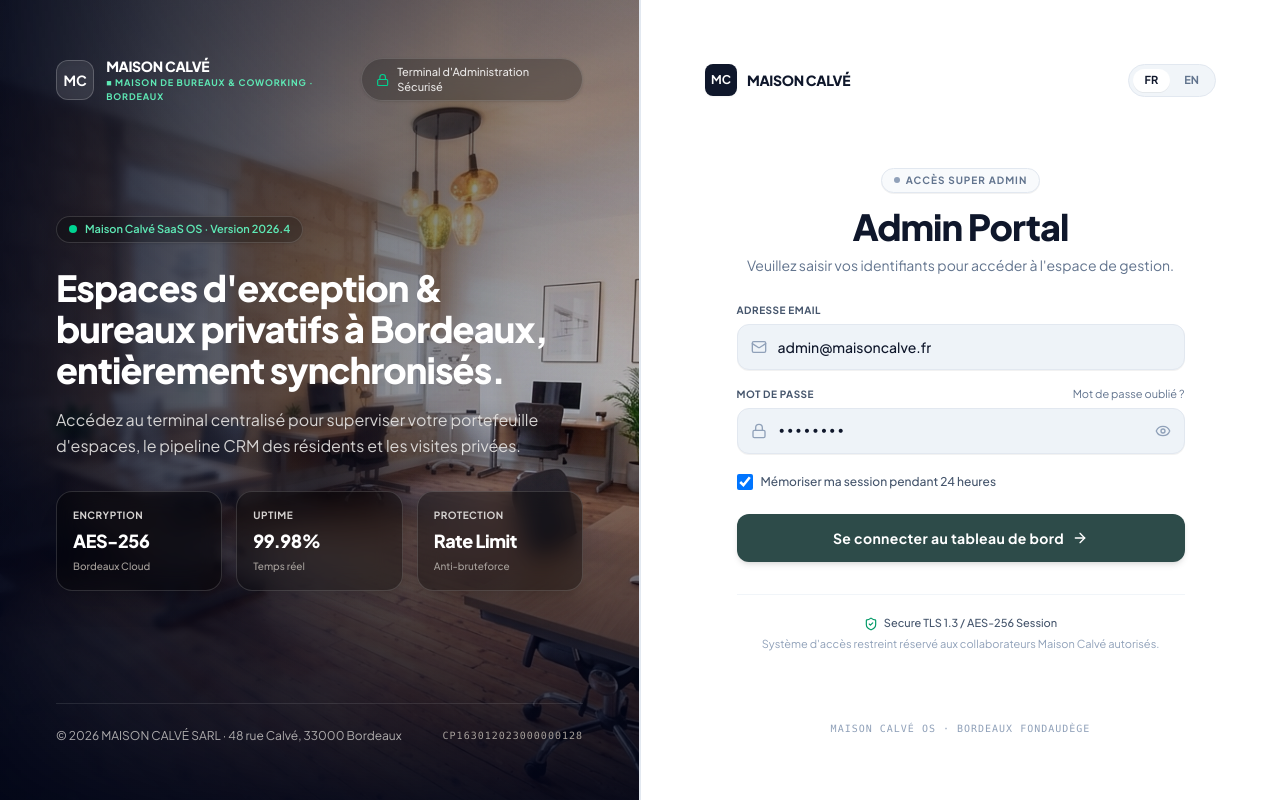
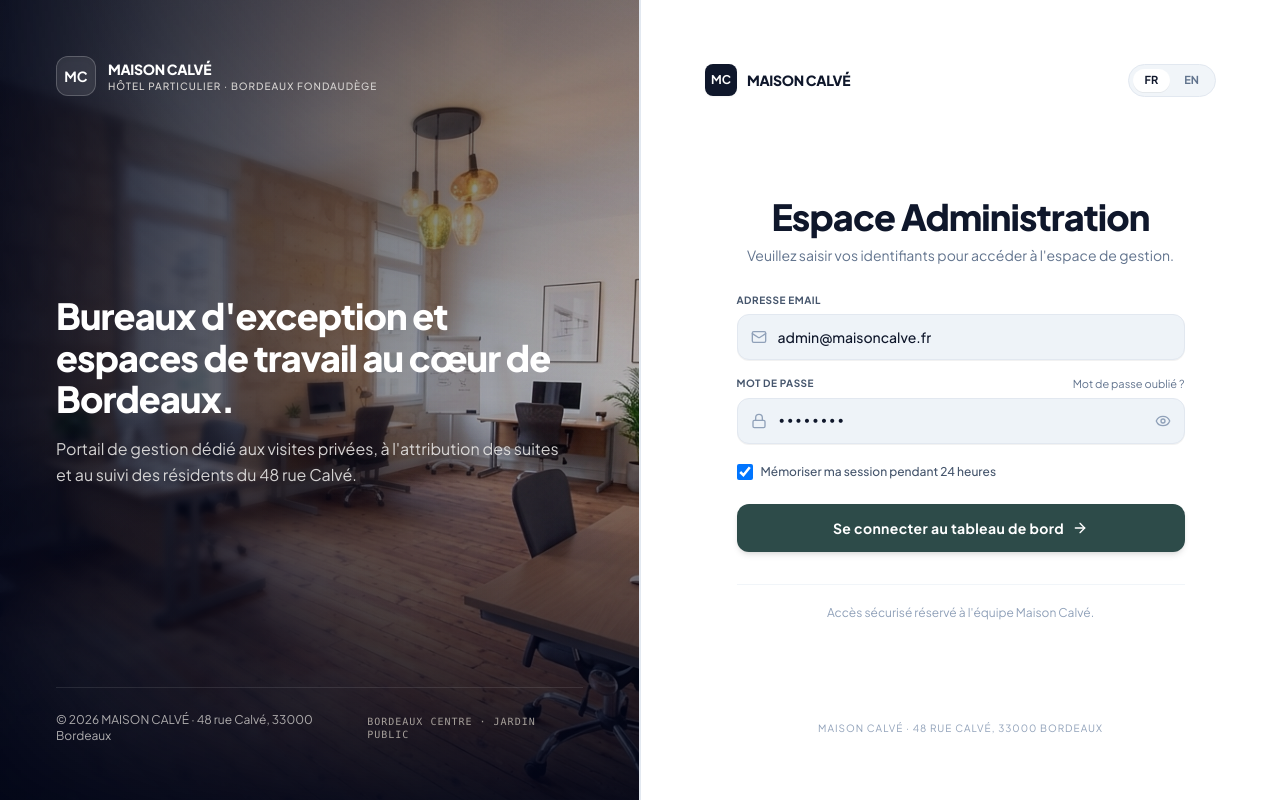
Before and after one commit to RafiMohammadHasib/Maison-Calv-, a Next.js app: page /admin/login in a window 1280 px wide. Built offline with nearby package versions, Linux system fonts and the light colour scheme.

Commit message:
refactor: remove pseudo-tech badges and AI copy across admin portal

```diff
--- a/src/app/admin/login/page.tsx
+++ b/src/app/admin/login/page.tsx
@@ -9,14 +9,8 @@ import {
   Mail,
   Eye,
   EyeOff,
-  ShieldCheck,
   ArrowRight,
-  Server,
-  Activity,
-  KeyRound,
-  CheckCircle2,
-  AlertCircle,
-  Building2
+  AlertCircle
 } from "lucide-react";
 import { useLanguage } from "@/lib/languageContext";
 
@@ -113,84 +107,33 @@ export default function AdminLoginPage() {
               <div className="text-sm font-extrabold tracking-tight text-white flex items-center gap-2">
                 <span>MAISON CALVÉ</span>
               </div>
-              <p className="text-[9px] uppercase font-bold tracking-widest text-emerald-300">
-                ■ MAISON DE BUREAUX &amp; COWORKING · BORDEAUX
+              <p className="text-[10px] uppercase font-medium tracking-widest text-stone-300">
+                Hôtel Particulier · Bordeaux Fondaudège
               </p>
             </div>
-          </div>
-
-          <div className="inline-flex items-center gap-2 px-3.5 py-1.5 rounded-full bg-black/25 backdrop-blur-md border border-white/15 text-xs text-stone-200 shadow-sm">
-            <Lock className="w-3.5 h-3.5 text-emerald-400" />
-            <span className="font-medium text-[11px]">
-              {language === "fr" ? "Terminal d'Administration Sécurisé" : "Secure Administration Terminal"}
-            </span>
           </div>
         </div>
 
         {/* Hero Narrative in Left Pane */}
         <div className="relative z-10 my-auto py-12 max-w-xl">
-          <div className="inline-flex items-center gap-2 px-3 py-1 rounded-full bg-black/25 backdrop-blur-md border border-white/15 text-[11px] font-semibold text-emerald-300 mb-6 shadow-sm">
-            <span className="w-2 h-2 rounded-full bg-emerald-400" />
-            <span>Maison Calvé SaaS OS · Version 2026.4</span>
-          </div>
-
           <h1 className="text-3xl xl:text-4xl 2xl:text-5xl font-extrabold text-white tracking-tight leading-[1.15]">
             {language === "fr"
-              ? "Espaces d'exception & bureaux privatifs à Bordeaux, entièrement synchronisés."
-              : "Exceptional Bordeaux property management, fully synchronized."}
+              ? "Bureaux d'exception et espaces de travail au cœur de Bordeaux."
+              : "Exceptional private offices and workspaces in the heart of Bordeaux."}
           </h1>
 
           <p className="mt-4 text-sm xl:text-base text-stone-200/90 leading-relaxed max-w-lg font-normal">
             {language === "fr"
-              ? "Accédez au terminal centralisé pour superviser votre portefeuille d'espaces, le pipeline CRM des résidents et les visites privées."
-              : "Access the centralized terminal to manage your portfolio, owner & tenant CRM pipelines, and digital real estate assets."}
+              ? "Portail de gestion dédié aux visites privées, à l'attribution des suites et au suivi des résidents du 48 rue Calvé."
+              : "Dedicated management portal for private visits, suite allocations, and resident hospitality at 48 rue Calvé."}
           </p>
-
-          {/* 3 Metrics Glass Cards (Matching Reference Image) */}
-          <div className="grid grid-cols-3 gap-3.5 pt-8">
-            <div className="p-4 rounded-2xl bg-black/35 backdrop-blur-md border border-white/15 space-y-1 shadow-xl hover:border-white/25 transition-all">
-              <div className="text-stone-300 text-[10px] font-bold uppercase tracking-wider">
-                ENCRYPTION
-              </div>
-              <div className="text-base xl:text-lg font-black text-white tracking-tight">
-                AES-256
-              </div>
-              <div className="text-[10px] text-stone-400 font-medium">
-                Bordeaux Cloud
-              </div>
-            </div>
-
-            <div className="p-4 rounded-2xl bg-black/35 backdrop-blur-md border border-white/15 space-y-1 shadow-xl hover:border-white/25 transition-all">
-              <div className="text-stone-300 text-[10px] font-bold uppercase tracking-wider">
-                UPTIME
-              </div>
-              <div className="text-base xl:text-lg font-black text-white tracking-tight">
-                99.98%
-              </div>
-              <div className="text-[10px] text-stone-400 font-medium">
-                {language === "fr" ? "Temps réel" : "Real-time"}
-              </div>
-            </div>
-
-            <div className="p-4 rounded-2xl bg-black/35 backdrop-blur-md border border-white/15 space-y-1 shadow-xl hover:border-white/25 transition-all">
-              <div className="text-stone-300 text-[10px] font-bold uppercase tracking-wider">
-                PROTECTION
-              </div>
-              <div className="text-base xl:text-lg font-black text-white tracking-tight">
-                Rate Limit
-              </div>
-              <div className="text-[10px] text-stone-400 font-medium">
-                Anti-bruteforce
-              </div>
-            </div>
-          </div>
         </div>
 
         {/* Bottom Legal Notice in Left Pane */}
         <div className="relative z-10 flex items-center justify-between text-xs text-stone-300/80 pt-6 border-t border-white/10">
-          <div>© 2026 MAISON CALVÉ SARL · 48 rue Calvé, 33000 Bordeaux</div>
+          <div>© {new Date().getFullYear()} MAISON CALVÉ · 48 rue Calvé, 33000 Bordeaux</div>
           <div className="text-[10px] tracking-widest uppercase font-mono text-stone-400">
-            CP163012023000000128
+            BORDEAUX CENTRE · JARDIN PUBLIC
           </div>
         </div>
       </div>
@@ -241,13 +184,8 @@ export default function AdminLoginPage() {
         <div className="w-full max-w-sm sm:max-w-md mx-auto my-auto py-8">
           {/* Header */}
           <div className="text-center mb-7">
-            <div className="inline-flex items-center gap-1.5 px-3 py-1 rounded-full border border-slate-200 bg-slate-50 text-[10px] font-bold uppercase tracking-widest text-slate-500 mb-3.5 shadow-2xs">
-              <span className="w-1.5 h-1.5 rounded-full bg-slate-400" />
-              <span>{language === "fr" ? "ACCÈS SUPER ADMIN" : "SUPER ADMIN SIGN IN"}</span>
-            </div>
-
             <h2 className="text-3xl sm:text-4xl font-extrabold text-slate-900 tracking-tight">
-              {language === "fr" ? "Admin Portal" : "Admin Portal"}
+              {language === "fr" ? "Espace Administration" : "Admin Portal"}
             </h2>
 
             <p className="mt-2 text-xs sm:text-sm text-slate-500">
@@ -363,23 +301,19 @@ export default function AdminLoginPage() {
             </div>
           </form>
 
-          {/* Security Banner Stamp */}
-          <div className="mt-8 pt-5 border-t border-slate-100 text-center space-y-1 text-[11px] text-slate-400">
-            <div className="flex items-center justify-center gap-1.5 text-slate-600 font-medium">
-              <ShieldCheck className="w-3.5 h-3.5 text-emerald-600" />
-              <span>Secure TLS 1.3 / AES-256 Session</span>
-            </div>
+          {/* Security Notice */}
+          <div className="mt-8 pt-5 border-t border-slate-100 text-center text-xs text-slate-400">
             <p>
               {language === "fr"
-                ? "Système d'accès restreint réservé aux collaborateurs Maison Calvé autorisés."
-                : "Restricted system for authorized Maison Calvé personnel only."}
+                ? "Accès sécurisé réservé à l'équipe Maison Calvé."
+                : "Secure access restricted to Maison Calvé team."}
             </p>
           </div>
         </div>
 
         {/* Bottom Minimal Watermark */}
-        <div className="text-center text-[10px] text-slate-400 uppercase tracking-widest font-mono">
-          MAISON CALVÉ OS · Bordeaux Fondaudège
+        <div className="text-center text-[10px] text-slate-400 uppercase tracking-widest">
+          MAISON CALVÉ · 48 RUE CALVÉ, 33000 BORDEAUX
         </div>
       </div>
     </div>
--- a/src/app/admin/pipeline/page.tsx
+++ b/src/app/admin/pipeline/page.tsx
@@ -585,7 +585,7 @@ export default function PipelinePage() {
           <div className="flex items-center gap-2.5 shrink-0">
             {/* Total Active Counter */}
             <div className="hidden sm:flex items-center gap-2 px-3.5 py-1.5 rounded-xl bg-slate-100 border border-slate-200/80 text-xs font-bold text-slate-700 shadow-2xs">
-              <span className="w-2 h-2 rounded-full bg-emerald-500 animate-pulse" />
+              <span className="w-2 h-2 rounded-full bg-emerald-500" />
               <span>
                 {leads.length} {language === "fr" ? "Opportunités actives" : "Active Opportunities"}
               </span>
--- a/src/app/admin/settings/page.tsx
+++ b/src/app/admin/settings/page.tsx
@@ -595,7 +595,7 @@ export default function SettingsPage() {
                 <div className="flex items-center gap-2">
                   {ovhStatus?.success || ovhStatus?.status === "healthy" ? (
                     <span className="inline-flex items-center gap-1.5 px-3 py-1 rounded-full bg-emerald-50 text-emerald-700 border border-emerald-200 text-xs font-bold">
-                      <span className="w-2 h-2 rounded-full bg-emerald-500 animate-pulse"></span>
+                      <span className="w-2 h-2 rounded-full bg-emerald-500"></span>
                       Connecté &amp; Opérationnel
                     </span>
                   ) : ovhStatus?.error ? (
@@ -860,7 +860,7 @@ export default function SettingsPage() {
                 <div>
                   <div className="font-bold text-xs text-calve-charcoal flex items-center gap-1.5">
                     <Lock className="w-3.5 h-3.5 text-emerald-600" />
-                    <span>Chiffrement TLS 1.3 &amp; AES-256</span>
+                    <span>Sécurité des sessions &amp; jetons d&apos;accès</span>
                   </div>
                   <p className="text-[11px] text-calve-muted mt-0.5">
                     Sessions protégées avec signature sécurisée et jeton HttpOnly contre les attaques XSS.
--- a/src/components/admin/AdminLayout.tsx
+++ b/src/components/admin/AdminLayout.tsx
@@ -217,8 +217,8 @@ export default function AdminLayout({
                 <div className="font-extrabold text-sm tracking-tight text-calve-charcoal leading-tight">
                   MAISON CALVÉ
                 </div>
-                <div className="text-[10px] font-bold uppercase tracking-widest text-emerald-800">
-                  ADMIN OS
+                <div className="text-[10px] font-semibold uppercase tracking-widest text-slate-500">
+                  ESPACE GESTION
                 </div>
               </div>
             </Link>
@@ -425,10 +425,10 @@ export default function AdminLayout({
           {title && (
             <div className="flex flex-col sm:flex-row sm:items-center justify-between gap-4 pb-2">
               <div>
-                <div className="text-[11px] font-bold uppercase tracking-widest text-emerald-800 flex items-center gap-2 mb-1">
-                  <span>MAISON CALVÉ SAAS OS</span>
+                <div className="text-[11px] font-semibold uppercase tracking-widest text-slate-500 flex items-center gap-2 mb-1">
+                  <span>MAISON CALVÉ</span>
                   <span>•</span>
-                  <span className="text-emerald-700">FONDAUDÈGE TERMINAL</span>
+                  <span>48 RUE CALVÉ, BORDEAUX</span>
                 </div>
                 <h1 className="text-2xl sm:text-3xl font-extrabold text-calve-charcoal tracking-tight">
                   {title}
--- a/src/components/three/InteractiveFloorPlan.tsx
+++ b/src/components/three/InteractiveFloorPlan.tsx
@@ -317,9 +317,9 @@ export default function InteractiveFloorPlan({ onSelectSpace }: InteractiveFloor
       {/* Top Filter Buttons */}
       <div className="p-4 md:p-6 border-b border-calve-border bg-calve-stone/30 flex flex-wrap items-center justify-between gap-3">
         <div className="flex items-center gap-2">
-          <span className="w-2.5 h-2.5 rounded-full bg-calve-slate animate-pulse" />
+          <span className="w-2 h-2 rounded-full bg-calve-slate" />
           <span className="text-xs font-semibold tracking-wider uppercase text-calve-charcoal/70">
-            Plan Architectural 3D Découpé · 48 Rue Calvé
+            Plan Architectural 3D · 48 Rue Calvé
           </span>
         </div>
 
--- a/src/components/three/MaisonHeroScene.tsx
+++ b/src/components/three/MaisonHeroScene.tsx
@@ -370,8 +370,7 @@ export default function MaisonHeroScene({ onExploreClick }: MaisonHeroSceneProps
 
       {/* Interactive badge & hint */}
       <div className="pointer-events-none absolute bottom-6 left-1/2 -translate-x-1/2 flex items-center gap-2 px-4 py-2 rounded-full bg-calve-cream/90 backdrop-blur-md border border-calve-border shadow-sm text-xs font-medium text-calve-charcoal/80">
-        <span className="w-2 h-2 rounded-full bg-emerald-500 animate-pulse" />
-        <span>Modèle architectural 3D temps réel · 48 rue Calvé</span>
+        <span>Modèle architectural 3D · 48 rue Calvé</span>
       </div>
     </div>
   );
--- a/src/lib/languageContext.tsx
+++ b/src/lib/languageContext.tsx
@@ -195,8 +195,8 @@ export const ADMIN_TRANSLATIONS: Record<AdminLanguage, Record<string, string>> =
     "dashboard.chart.w3": "Semaine 3",
     "dashboard.chart.w4": "Semaine 4",
     "dashboard.shortcuts.title": "Modules & Shortcuts",
-    "dashboard.shortcuts.cloud": "Maison Calvé Cloud",
-    "dashboard.shortcuts.cloud_status": "● 100% opérationnel",
+    "dashboard.shortcuts.cloud": "Hôtel Particulier",
+    "dashboard.shortcuts.cloud_status": "48 rue Calvé, Bordeaux",
     "dashboard.tab.all": "Tous les leads",
     "dashboard.tab.tours": "Demandes de Visite",
     "dashboard.tab.offices": "Bureaux 17m² & 25m²",
@@ -441,8 +441,8 @@ export const ADMIN_TRANSLATIONS: Record<AdminLanguage, Record<string, string>> =
     "dashboard.chart.w3": "Week 3",
     "dashboard.chart.w4": "Week 4",
     "dashboard.shortcuts.title": "Modules & Shortcuts",
-    "dashboard.shortcuts.cloud": "Maison Calvé Cloud",
-    "dashboard.shortcuts.cloud_status": "● 100% operational",
+    "dashboard.shortcuts.cloud": "Hôtel Particulier",
+    "dashboard.shortcuts.cloud_status": "48 rue Calvé, Bordeaux",
     "dashboard.tab.all": "All Leads",
     "dashboard.tab.tours": "Tour Enquiries",
     "dashboard.tab.offices": "Offices 17m² & 25m²",
```
